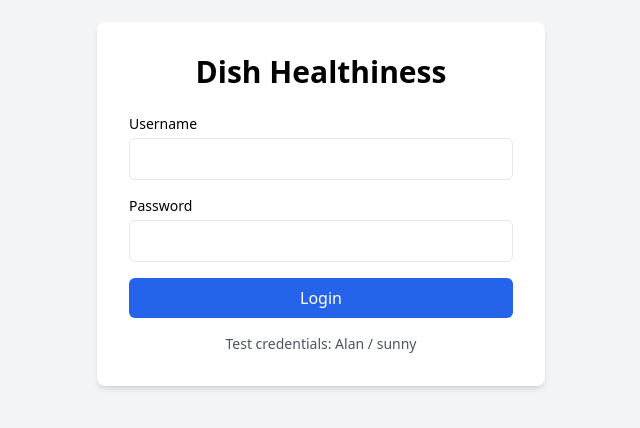
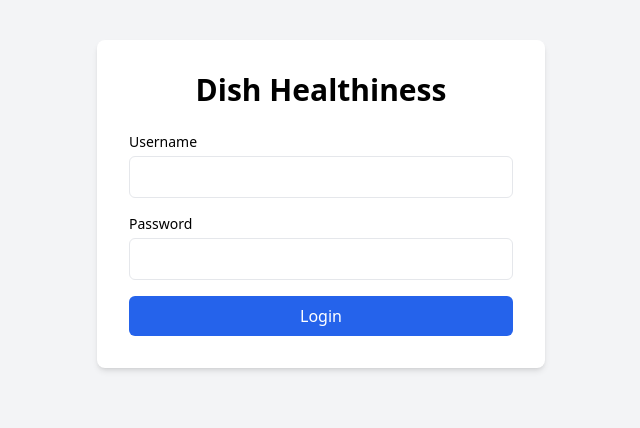
Before and after one commit to alannguyencs/dish_healthiness_prod, a React (Create React App) app in the folder frontend/: page /login in a window 1280 px wide. Shown: the part 196-624 px from the top of the page, without its empty margins (319-959 px from the left). Built offline with nearby package versions, Linux system fonts and the light colour scheme.

Commit message:
refactor: remove default user login

```diff
--- a/frontend/src/pages/Login.jsx
+++ b/frontend/src/pages/Login.jsx
@@ -77,10 +77,6 @@
                         {loading ? 'Logging in...' : 'Login'}
                     </button>
                 </form>
-
-                <div className="mt-4 text-sm text-gray-600 text-center">
-                    Test credentials: Alan / sunny
-                </div>
             </div>
         </div>
     );
```
